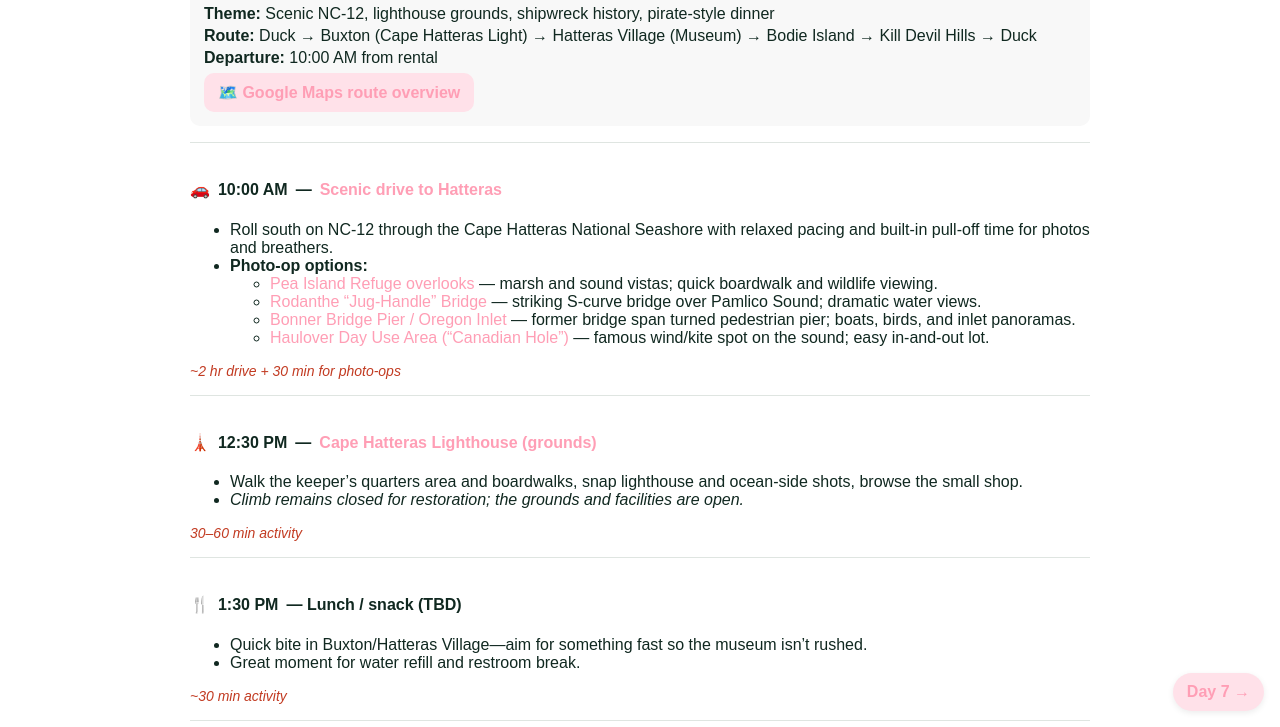
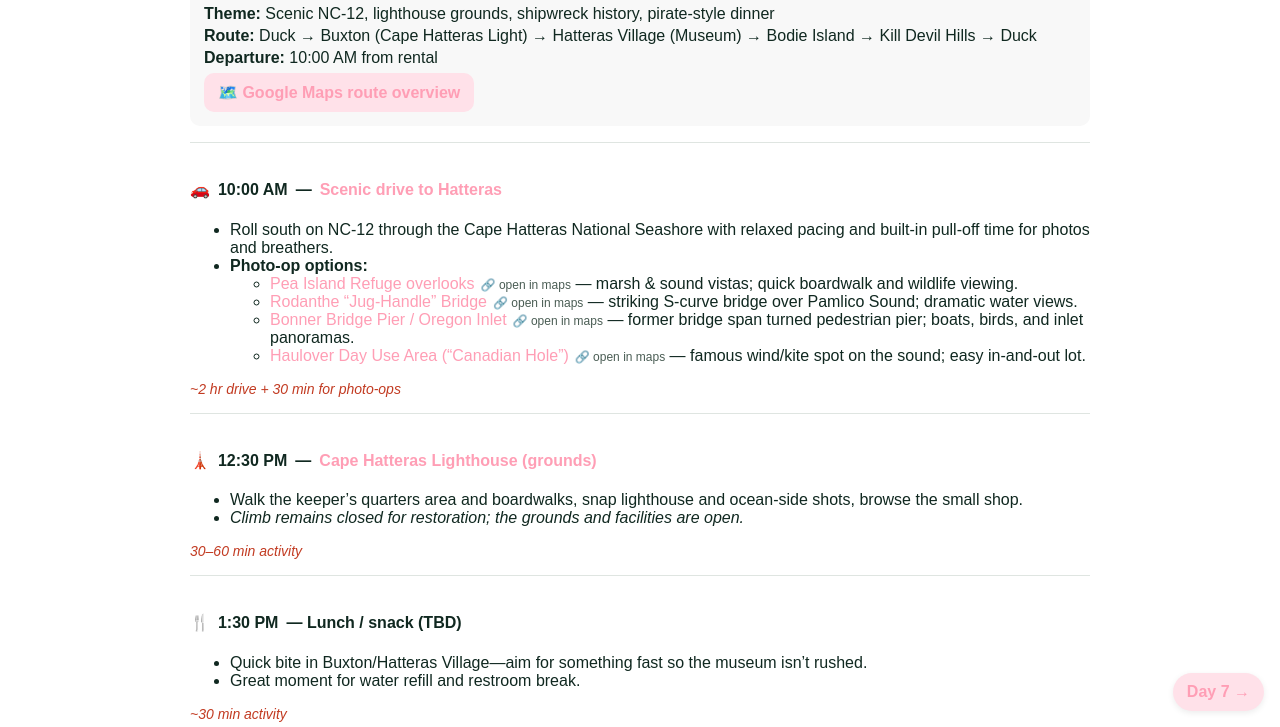
Before and after one commit to cardpages/duck25, a plain HTML site: page pirateday.html in a window 1280 px wide. Shown: the part 73-800 px from the top of the page. Drawn offline with Linux system fonts and the light colour scheme.

Commit message:
Update pirateday.html

```diff
--- a/pirateday.html
+++ b/pirateday.html
@@ -2,7 +2,7 @@
 <html lang="en">
 <head>
   <meta charset="UTF-8" />
-  <title>Thursday, August 28 — Pirates & Lighthouses Adventure Day</title>
+  <title>Thursday, August 28 — Pirate Day Adventure (Photo-Op Links Fixed)</title>
   <meta name="viewport" content="width=device-width, initial-scale=1" />
   <style>
     :root {
@@ -43,6 +43,7 @@
     }
     .corner-nav .prev { visibility: hidden; }
     .spacer { height: 120px; }
+    .maptag { font-size: 12px; color: var(--muted); margin-left: 6px; }
   </style>
 </head>
 <body>
@@ -66,10 +67,10 @@
         <li>Roll south on NC‑12 through the Cape Hatteras National Seashore with relaxed pacing and built‑in pull‑off time for photos and breathers.</li>
         <li><strong>Photo‑op options:</strong>
           <ul>
-            <li><a href="https://maps.app.goo.gl/mk8vTxhC3xgSX1yi8" target="_blank" rel="noopener">Pea Island Refuge overlooks</a> — marsh and sound vistas; quick boardwalk and wildlife viewing.</li>
-            <li><a href="https://maps.app.goo.gl/Tj2Gi5oU8syBzXUN9" target="_blank" rel="noopener">Rodanthe “Jug‑Handle” Bridge</a> — striking S‑curve bridge over Pamlico Sound; dramatic water views.</li>
-            <li><a href="https://maps.app.goo.gl/qKpxbnQQfaNByj3m7" target="_blank" rel="noopener">Bonner Bridge Pier / Oregon Inlet</a> — former bridge span turned pedestrian pier; boats, birds, and inlet panoramas.</li>
-            <li><a href="https://maps.app.goo.gl/1vg7dLrbtZn8BiEr7" target="_blank" rel="noopener">Haulover Day Use Area (“Canadian Hole”)</a> — famous wind/kite spot on the sound; easy in‑and‑out lot.</li>
+            <li><a href="https://www.google.com/maps/search/?api=1&query=Pea+Island+National+Wildlife+Refuge+Visitor+Center" target="_blank" rel="noopener">Pea Island Refuge overlooks</a><span class="maptag">🔗 open in maps</span> — marsh & sound vistas; quick boardwalk and wildlife viewing.</li>
+            <li><a href="https://www.google.com/maps/search/?api=1&query=Rodanthe+Bridge+Jug+Handle" target="_blank" rel="noopener">Rodanthe “Jug‑Handle” Bridge</a><span class="maptag">🔗 open in maps</span> — striking S‑curve bridge over Pamlico Sound; dramatic water views.</li>
+            <li><a href="https://www.google.com/maps/search/?api=1&query=Bonner+Bridge+Pier+Oregon+Inlet" target="_blank" rel="noopener">Bonner Bridge Pier / Oregon Inlet</a><span class="maptag">🔗 open in maps</span> — former bridge span turned pedestrian pier; boats, birds, and inlet panoramas.</li>
+            <li><a href="https://www.google.com/maps/search/?api=1&query=Haulover+Day+Use+Area+Canadian+Hole" target="_blank" rel="noopener">Haulover Day Use Area (“Canadian Hole”)</a><span class="maptag">🔗 open in maps</span> — famous wind/kite spot on the sound; easy in‑and‑out lot.</li>
           </ul>
         </li>
       </ul>
```
